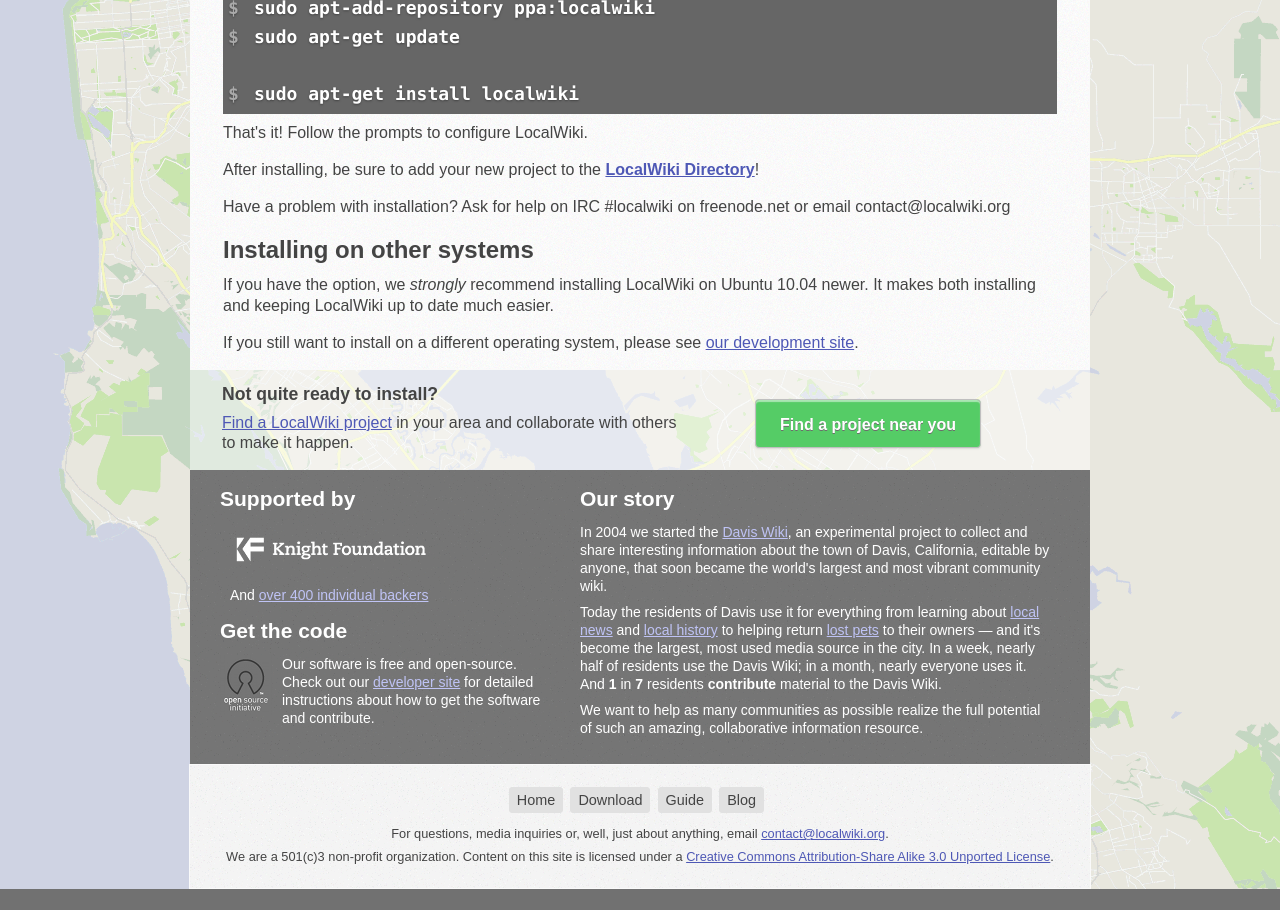
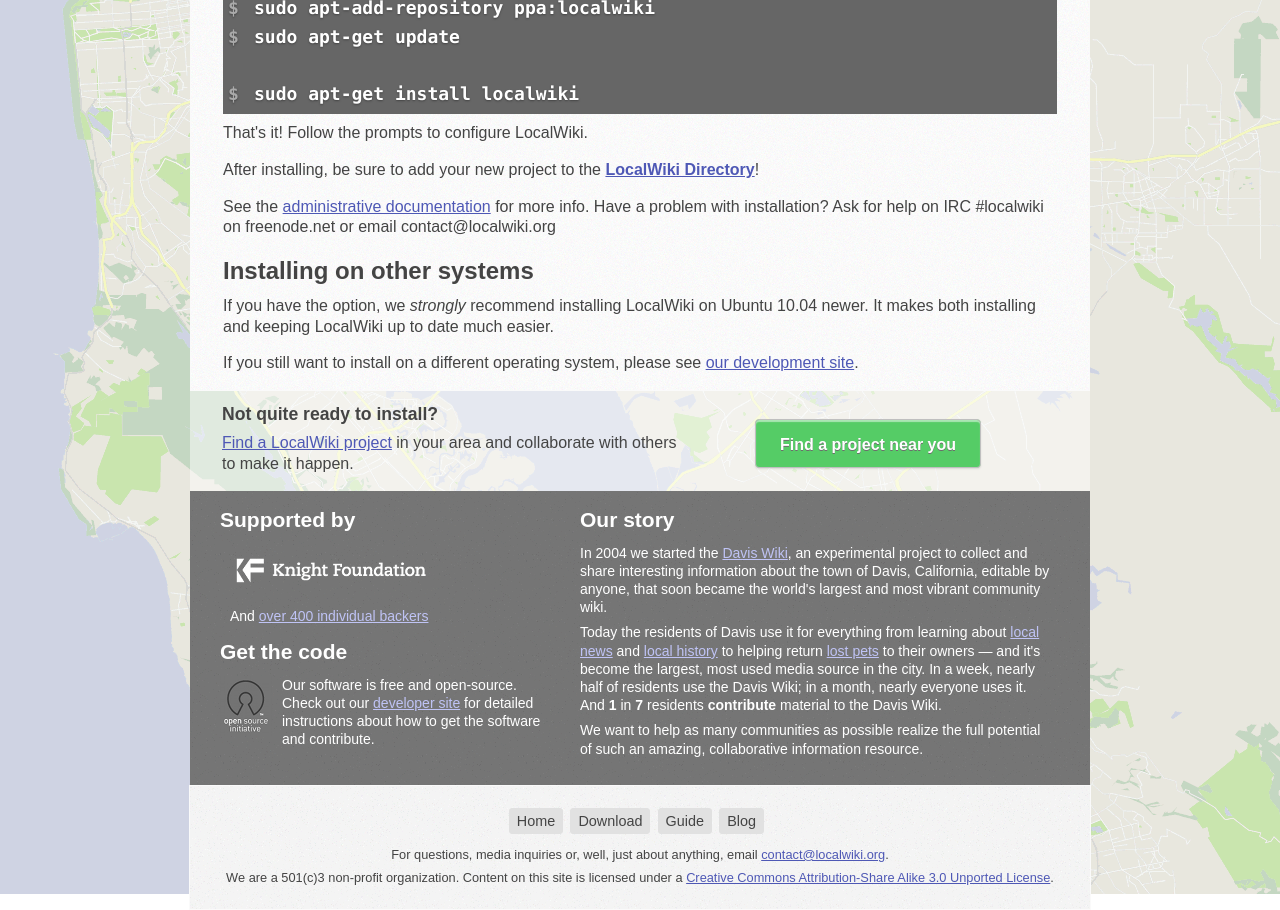
Before and after one commit to mivanov/localwiki_splash, a Django app: template templates/install.html in a window 1280 px wide. Shown: the part 306-1216 px from the top of the page. Before the commit the page ends 1195 px from the top, so only its background shows below. Run offline with Django 3.2, Linux system fonts and the light colour scheme; the template is opened without the code that fills it, so the values that code supplies are empty; some libraries are stand-ins or nearby versions.

Commit message:
link admin docs

```diff
--- a/templates/install.html
+++ b/templates/install.html
@@ -68,8 +68,8 @@
         After installing, be sure to add your new project to the
         <strong><a href="https://guide.localwiki.org/Communities">LocalWiki Directory</a></strong>!
     </p>
-    <p>Have a problem with installation?  Ask for help on IRC #localwiki on
-    freenode.net or email contact@localwiki.org</p>
+    <p>See the <a href="http://readthedocs.org/docs/localwiki/en/latest/" target="_blank">administrative documentation</a> for more info.  Have a problem with installation?  Ask for help on IRC #localwiki on
+        freenode.net or email contact@localwiki.org</p>
     {% comment %}
     <h2>Upgrading</h2>
     <p>
```
